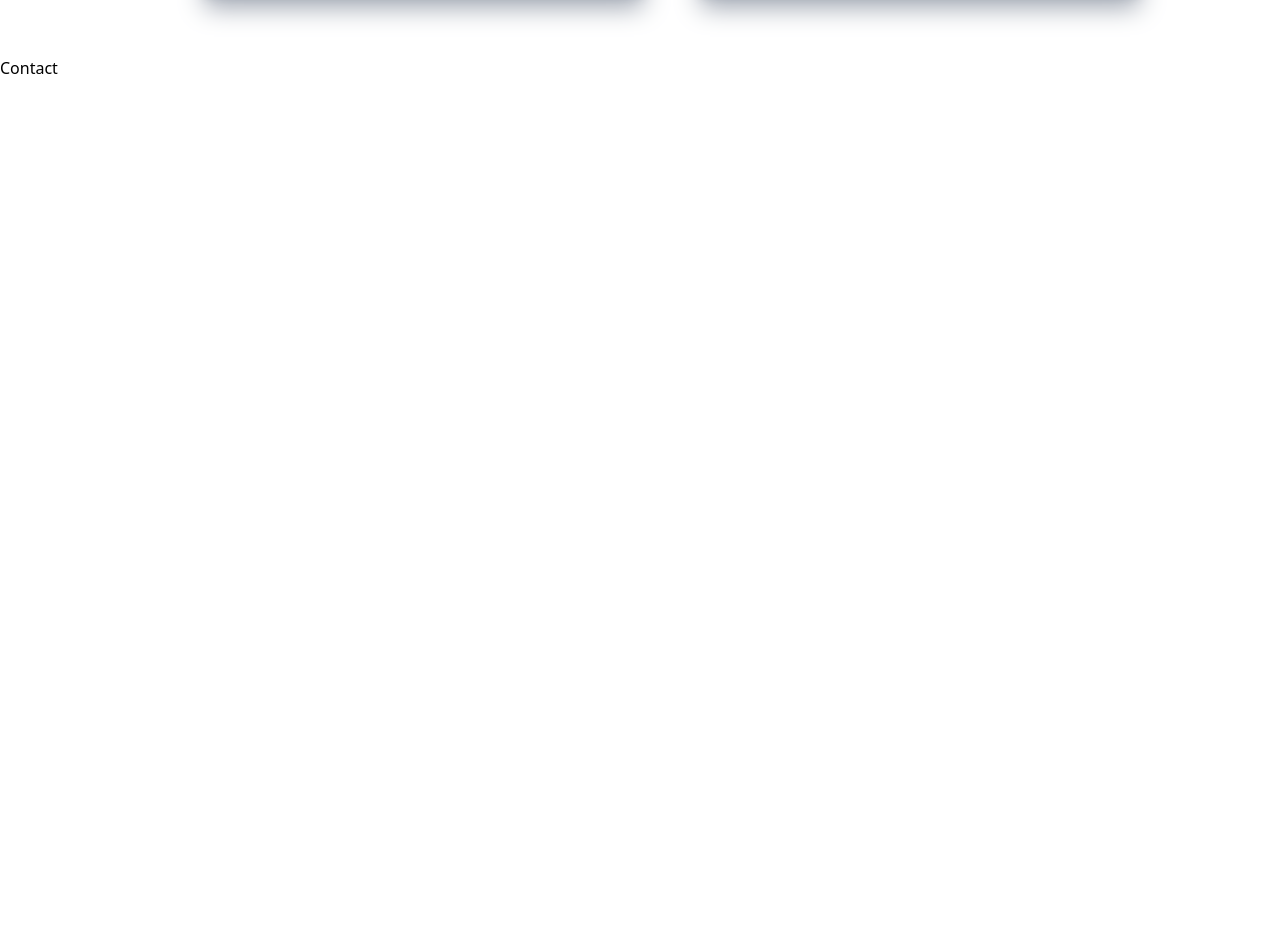
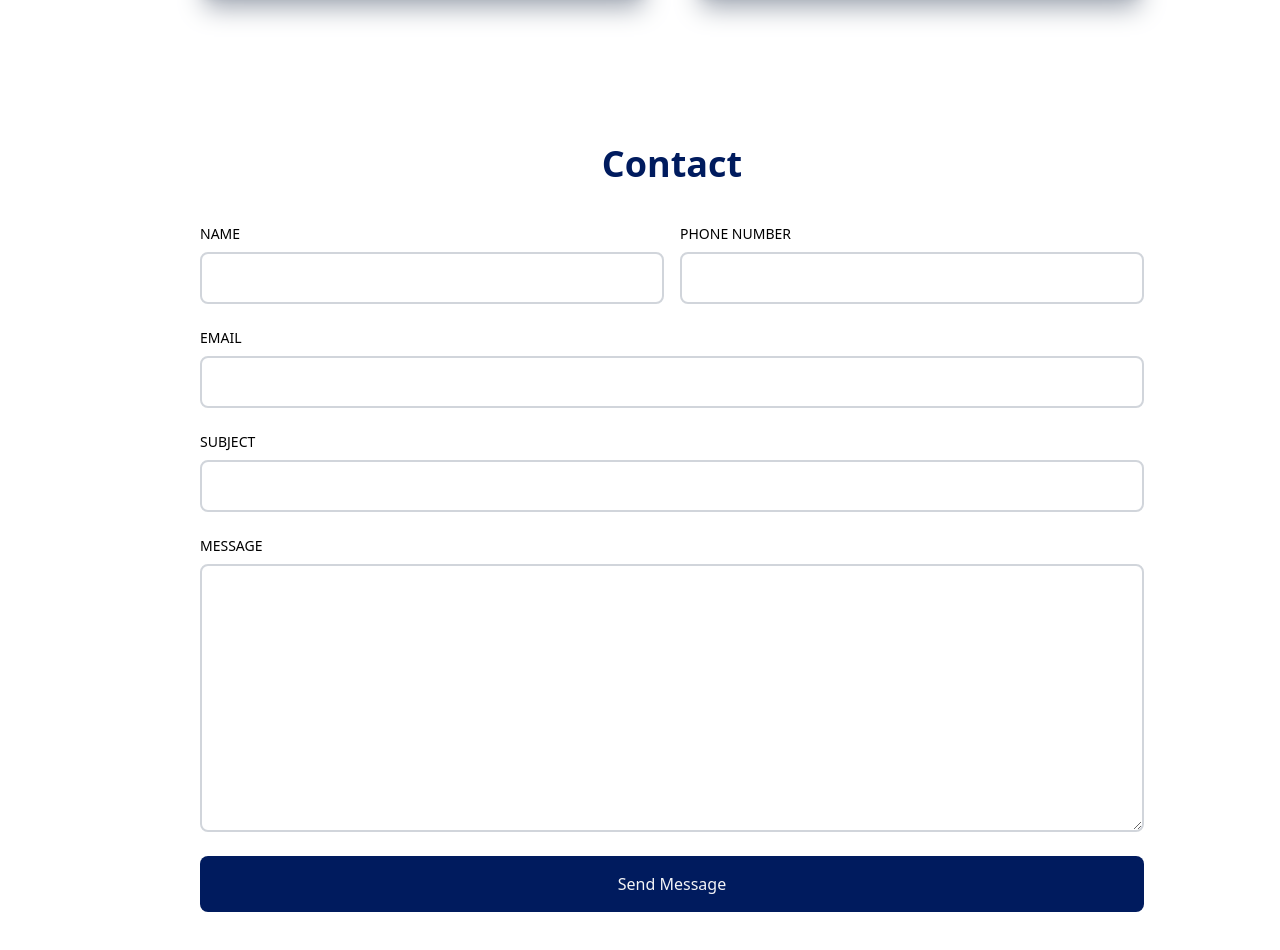
Before and after one commit to xekomonh241/portfolio, a React (Vite) app: page / in a window 1280 px wide. Shown: the part 1600-2550 px from the top of the page. Before the commit the page ends 1680 px from the top, so only its background shows below. Built offline with nearby package versions, Linux system fonts and the light colour scheme.

Commit message:
add contact

```diff
--- a/src/components/Contact.jsx
+++ b/src/components/Contact.jsx
@@ -1,9 +1,64 @@
-import React from 'react'
+import React from "react";
 
 const Contact = () => {
   return (
-    <div>Contact</div>
-  )
-}
+    <div id="contact" className="max-w-[1040px] m-auto md:pl-20 p-4 py-16">
+      <h1 className="py-6 text-4xl font-bold text-center text-[#001b5e]">
+        Contact
+      </h1>
+      <form
+        action="https://getform.io/f/467435de-615d-4b04-a9ae-7ccb93ebe9a3"
+        method="POST"
+        encType="multipart/form-data"
+      >
+        <div className="grid md:grid-cols-2 gap-4 w-full py-2">
+          <div className="flex flex-col">
+            <label className="uppercase text-sm py-2">Name</label>
+            <input
+              className="border-2 rounded-lg p-3 border-gray-300"
+              type="text"
+              name="name"
+            />
+          </div>
+          <div className="flex flex-col">
+            <label className="uppercase text-sm py-2">Phone Number</label>
+            <input
+              className="border-2 rounded-lg p-3 border-gray-300"
+              type="text"
+              name="phone"
+            />
+          </div>
+        </div>
+        <div className="flex flex-col py-2">
+          <label className="uppercase text-sm py-2">Email</label>
+          <input
+            className="border-2 rounded-lg p-3 border-gray-300"
+            type="email"
+            name="email"
+          />
+        </div>
+        <div className="flex flex-col py-2">
+          <label className="uppercase text-sm py-2">Subject</label>
+          <input
+            className="border-2 rounded-lg p-3 border-gray-300"
+            type="text"
+            name="subject"
+          />
+        </div>
+        <div className="flex flex-col py-2">
+          <label className="uppercase text-sm py-2">message</label>
+          <textarea
+            className="border-2 rounded-lg p-3 border-gray-300"
+            rows="10"
+            name="message"
+          ></textarea>
+        </div>
+        <button className="bg-[#001b5e] text-gray-100 mt-4 w-full p-4 rounded-lg">
+          Send Message
+        </button>
+      </form>
+    </div>
+  );
+};
 
-export default Contact
+export default Contact;
```
